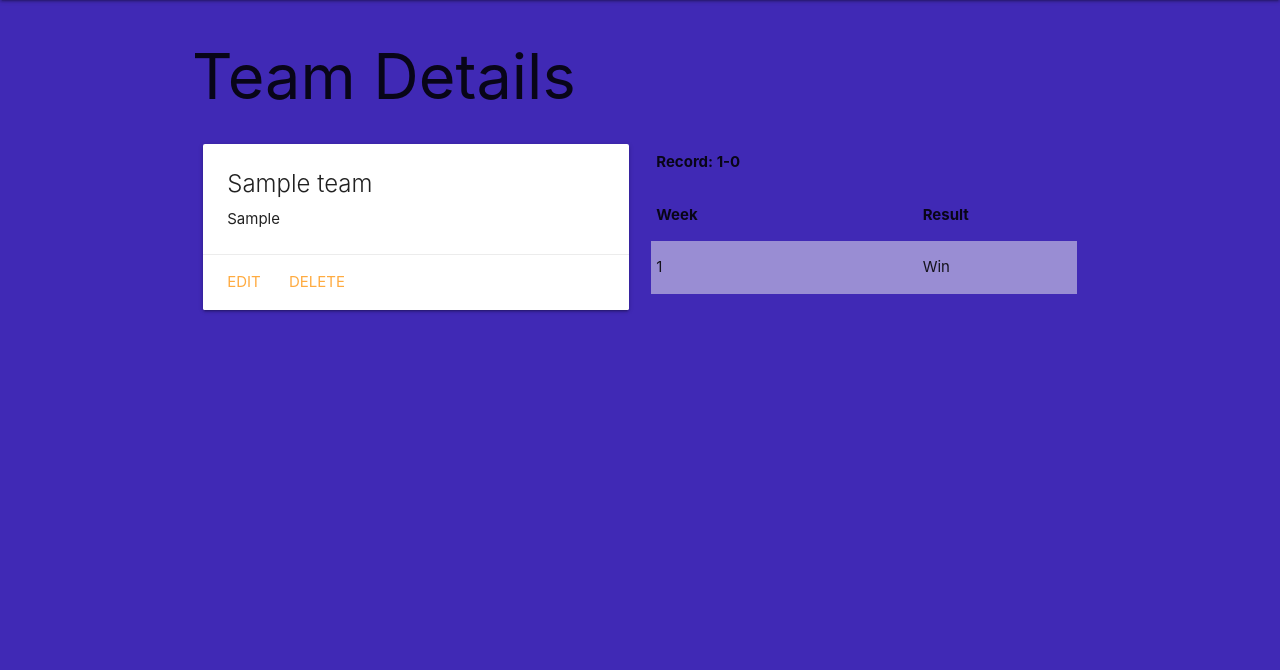
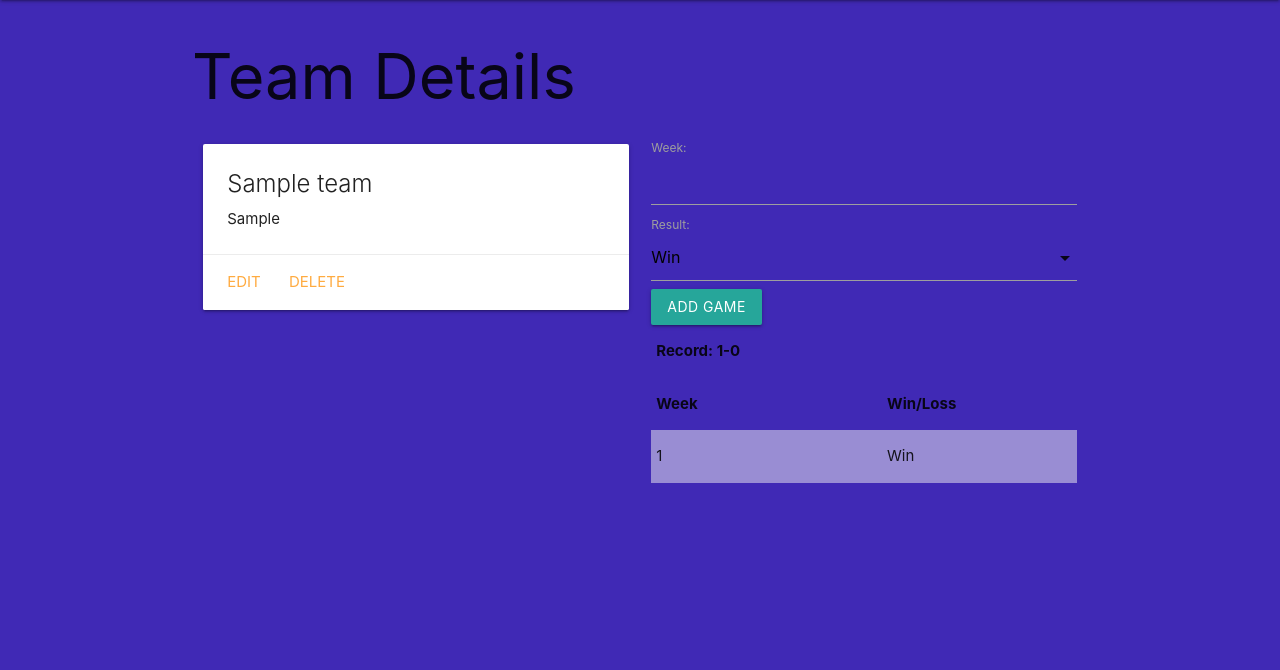
Before and after one commit to CodingJedi12/footballr, a Django app: page /myteams/1/ in a window 1280 px wide. Shown: the part 64-734 px from the top of the page. Run offline with Django 4.2, Linux system fonts and the light colour scheme; tables that the repository leaves empty hold one stand-in row (values such as "Sample post").

Commit message:
create new game on detail template functional

```diff
--- /dev/null
+++ b/main_app/forms.py
@@ -0,0 +1,7 @@
+from django.forms import ModelForm
+from .models import Record
+
+class RecordForm(ModelForm):
+    class Meta:
+        model = Record
+        fields = ['week', 'result']
--- a/main_app/templates/teams/detail.html
+++ b/main_app/templates/teams/detail.html
@@ -16,6 +16,10 @@
         </div>
     </div>
     <div class="col s6">
+        <form action="{% url 'add_game' team.id %}" method="post">
+            {% csrf_token %} {{ record_form.as_p }}
+            <input type="submit" class="btn" value="Add game">
+        </form>
         <table class="striped">
           <thead>
             <tr>
@@ -23,7 +27,7 @@
             </tr>
             <tr>
               <th>Week</th>
-              <th>Result</th>
+              <th>Win/Loss</th>
             </tr>
           </thead>
           <tbody>
@@ -38,4 +42,9 @@
       </div>
 </div>
 
+<script>
+    var selectEl = document.getElementById('id_result');
+    M.FormSelect.init(selectEl);
+</script>
+
 {% endblock %}
--- a/main_app/urls.py
+++ b/main_app/urls.py
@@ -10,4 +10,5 @@ urlpatterns = [
     path('myteams/create/', views.TeamCreate.as_view(), name='teams_create'),
     path('myteams/<int:pk>/update/', views.TeamUpdate.as_view(), name='teams_update'),
     path('myteams/<int:pk>/delete/', views.TeamDelete.as_view(), name='teams_delete'),
+    path('myteams/<int:team_id>/add_game/', views.add_game, name='add_game'),
 ]
--- a/main_app/views.py
+++ b/main_app/views.py
@@ -1,6 +1,8 @@
 from django.shortcuts import redirect, render
 from django.http import HttpResponse
 from django.views.generic.edit import CreateView, UpdateView, DeleteView
+
+from .forms import RecordForm
 
 from .models import Record, Team
 
@@ -27,6 +29,7 @@ def teams_detail(request, team_id):
     losses = 0
     team = Team.objects.get(id=team_id)
     records = Record.objects.all()
+    record_form = RecordForm()
 
     for record in records:
         if record.team_id == team.id:
@@ -40,7 +43,16 @@ def teams_detail(request, team_id):
         'team': team,
         'wins': wins,
         'losses': losses,
+        'record_form': record_form,
         })
+
+def add_game(request, team_id):
+    form = RecordForm(request.POST)
+    if form.is_valid():
+        new_game = form.save(commit=False)
+        new_game.team_id = team_id
+        new_game.save()
+    return redirect('detail', team_id=team_id)
 
 class TeamCreate(CreateView):
     model = Team
```
